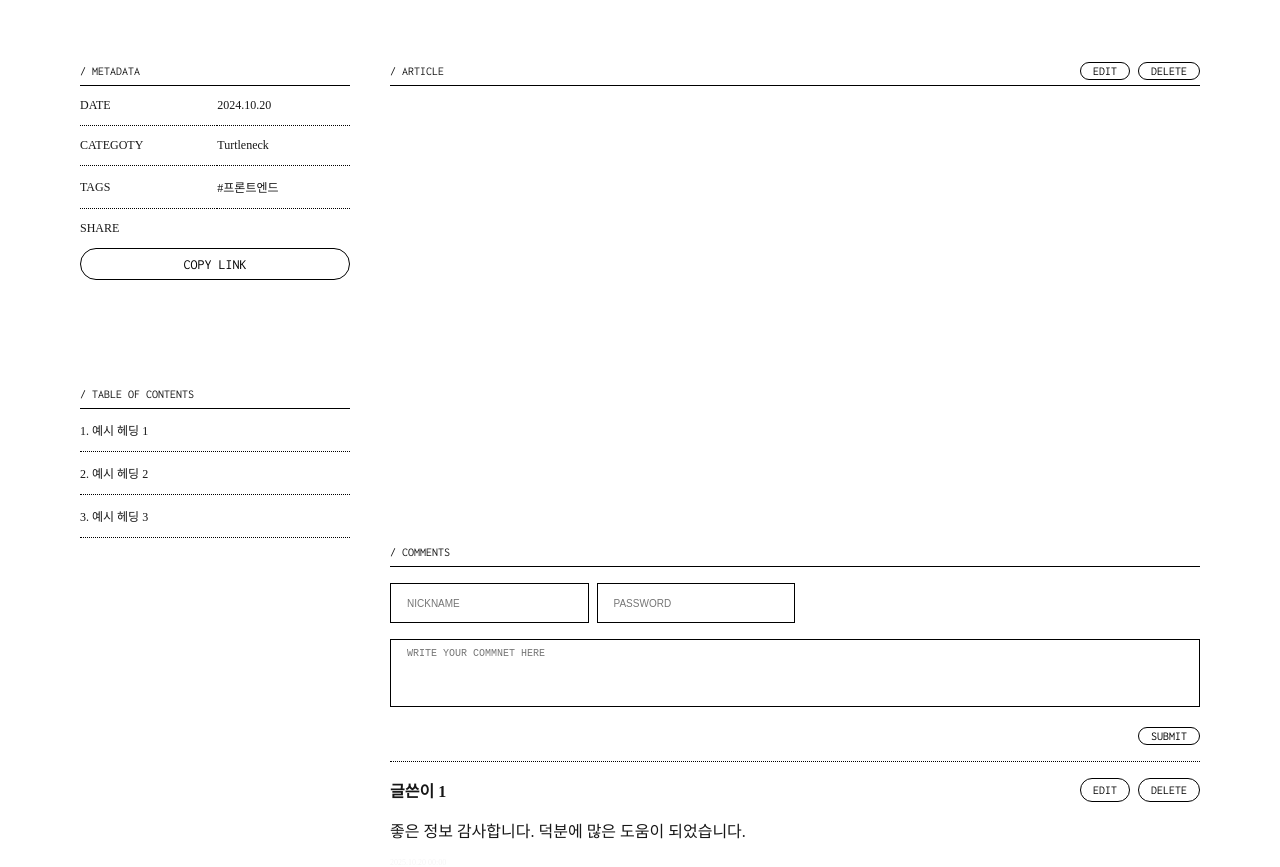
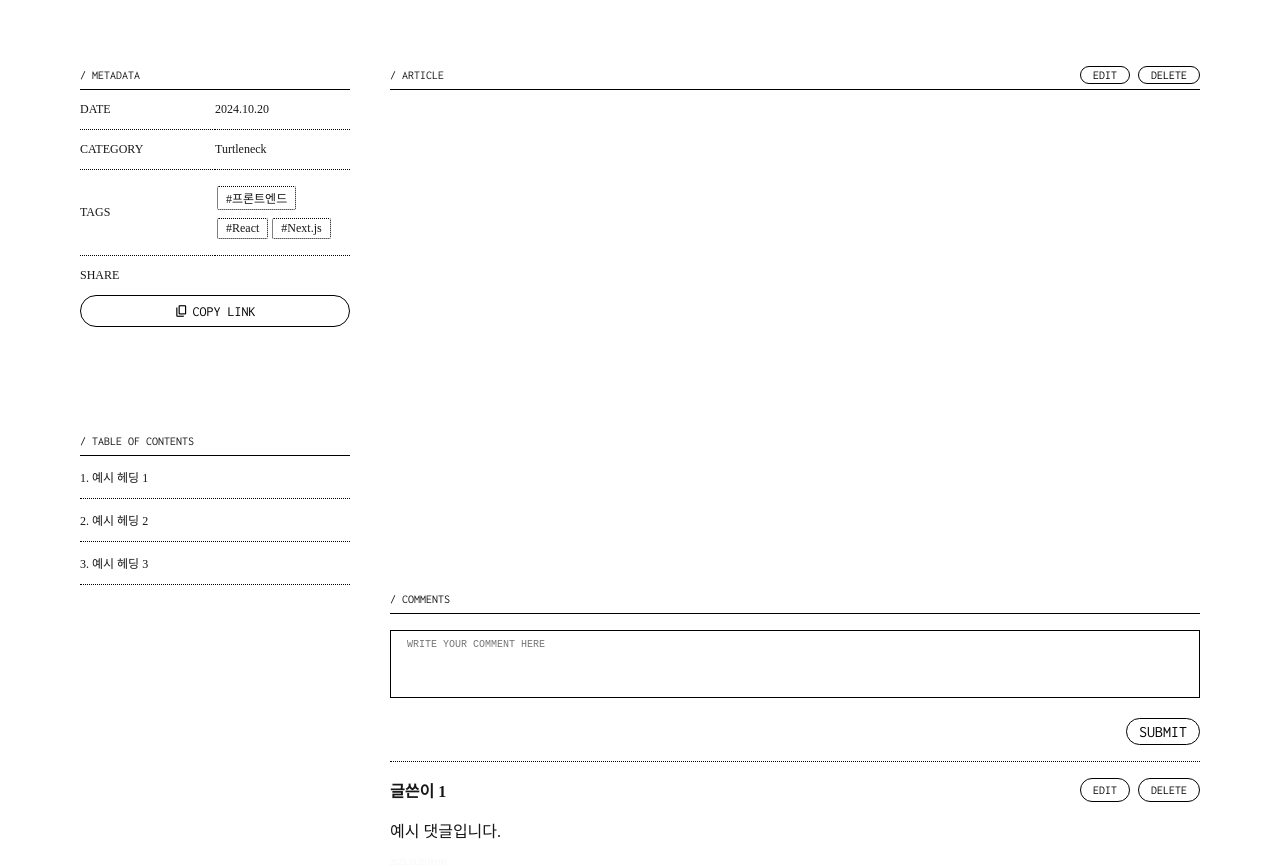
Before and after one commit to prgrms-fe-devcourse/NFE1_2_3_Turtleneck, a Next.js app in the folder client/: page /post in a window 1280 px wide. Shown: the part 240-1107 px from the top of the page. Built offline with nearby package versions, Linux system fonts and the light colour scheme.

Commit message:
:sparkles: Feat: 상세 페이지 조회, 및 댓글 화면 구현 ( #10 #12 )

```diff
--- a/client/package.json
+++ b/client/package.json
@@ -15,6 +15,7 @@
     "@tanstack/react-query": "^5.59.15",
     "axios": "^1.7.7",
     "jsonwebtoken": "^9.0.2",
+    "markdown-it": "^14.1.0",
     "next": "14.2.15",
     "next-swagger-doc": "^0.4.0",
     "react": "^18",
--- /dev/null
+++ b/client/src/app/post/components/CommentSection.module.scss
@@ -0,0 +1,139 @@
+.section_name {
+    font-family: 'Inconsolata', serif;
+    font-size: 12px;
+    padding: 8px 0;
+    border-bottom: 1px solid black;
+    margin-bottom: 8px;
+}
+
+.btn_edit,
+.btn_delete,
+.btn_save,
+.btn_cancel {
+    padding: 2px 12px;
+    background-color: transparent;
+    border: 0.5px solid black;
+    border-radius: 1000px;
+    font-family: 'Inconsolata', serif;
+    font-size: 12px;
+    cursor: pointer;
+}
+
+.comments_section {
+    grid-area: comments;
+}
+
+.comment_form {
+    border-bottom: 0.5px dotted black;
+}
+
+.comment_form input {
+    height: 40px;
+    padding: 0;
+    padding-left: 8px;
+    border: 1px solid black;
+    line-height: 40px;
+    box-sizing: border-box;
+}
+
+.comment_form ::placeholder {
+    padding-left: 8px;
+    height: 20px;
+    line-height: 20px;
+    font-size: 10px;
+}
+
+.commenter_info {
+    margin-top: 16px;
+    display: flex;
+    align-items: center;
+    gap: 8px;
+}
+
+.input_nickname,
+.input_password {
+    width: calc(25% - 4px);
+    padding: 0;
+    border: 1px solid black;
+    height: 20px;
+    line-height: 20px;
+    box-sizing: border-box;
+}
+
+.input_nickname:focus-visible,
+.input_password:focus-visible {
+    outline-color: #2ed3b7;
+}
+
+.input_comment_text {
+    margin-top: 8px;
+    margin-bottom: 16px;
+    width: 100%;
+    height: 68px;
+    border: 1px solid black;
+    resize: none;
+    padding: 4px 8px;
+}
+
+.input_comment_text:focus-visible {
+    outline-color: #2ed3b7;
+    // border: 1px solid #2ed3b7;
+    shape-outside: margin-box;
+}
+
+.submit_wrapper {
+    display: flex;
+    justify-content: flex-end;
+    margin-bottom: 16px;
+}
+
+.btn_submit {
+    padding: 4px 12px;
+    background-color: transparent;
+    border: 0.5px solid black;
+    border-radius: 1000px;
+    font-family: 'Inconsolata', serif;
+    font-size: 16px;
+    cursor: pointer;
+}
+
+.btn_submit:hover,
+.btn_submit:focus-visible {
+    background-color: #2ed3b7;
+    border-color: #2ed3b7;
+}
+
+.comments_list {
+    list-style: none;
+}
+
+.comment_header {
+    margin-top: 16px;
+    display: flex;
+    justify-content: space-between;
+    margin-bottom: 16px;
+}
+
+.comment_nickname {
+    font-weight: 600;
+}
+
+.comment_menu {
+    display: flex;
+    gap: 8px;
+}
+
+.comment_content {
+    margin-bottom: 16px;
+}
+
+.comment_date {
+    font-size: 8px;
+    color: #f5f5f5;
+}
+
+.edit_buttons {
+    display: flex;
+    justify-content: flex-end;
+    gap: 8px;
+}
--- /dev/null
+++ b/client/src/app/post/components/comments.jsx
@@ -0,0 +1,92 @@
+'use client';
+
+import { useState } from 'react';
+import styles from './CommentSection.module.scss';
+
+export default function CommentSection() {
+  const [isAdmin, setIsAdmin] = useState(true); // Admin 여부 상태
+  const [isEditing, setIsEditing] = useState(false);
+  const [editComment, setEditComment] = useState(
+    '예시 댓글입니다.',
+  );
+
+  const handleEditClick = () => {
+    setIsEditing(true);
+  };
+
+  const handleCancelClick = () => {
+    setIsEditing(false);
+  };
+
+  const handleSaveClick = () => {
+    setIsEditing(false);
+  };
+
+  return (
+    <div className={styles.comments_section}>
+      <div className={styles.comment_form_header}>
+        <div className={styles.section_name}>/ COMMENTS</div>
+      </div>
+
+      <div className={styles.comment_form}>
+        {!isAdmin && (
+          <div className={styles.commenter_info}>
+            <input
+              type="text"
+              className={styles.input_nickname}
+              placeholder="NICKNAME"
+            />
+            <input
+              type="password"
+              className={styles.input_password}
+              placeholder="PASSWORD"
+            />
+          </div>
+        )}
+        <textarea
+          type="text"
+          className={styles.input_comment_text}
+          placeholder="WRITE YOUR COMMENT HERE"
+        />
+        <div className={styles.submit_wrapper}>
+          <button className={styles.btn_submit}>SUBMIT</button>
+        </div>
+      </div>
+
+      <div className={styles.comments_list}>
+        <li className={styles.comment_item}>
+          <div className={styles.comment_header}>
+            <p className={styles.comment_nickname}>글쓴이 1</p>
+            <div className={styles.comment_menu}>
+              {isEditing ? (
+                <div className={styles.edit_buttons}>
+                  <button className={styles.btn_save} onClick={handleSaveClick}>SAVE</button>
+                  <button className={styles.btn_cancel} onClick={handleCancelClick}>CANCEL</button>
+                </div>
+              ) : (
+                <>
+                  <button className={styles.btn_edit} onClick={handleEditClick}>EDIT</button>
+                  <button className={styles.btn_delete}>DELETE</button>
+                </>
+              )}
+            </div>
+          </div>
+          {isEditing ? (
+            <div className={styles.edit_form}>
+              <textarea
+                className={styles.input_comment_text}
+                value={editComment}
+                onChange={(e) => setEditComment(e.target.value)}
+              />
+            </div>
+          ) : (
+            <div>
+              <p className={styles.comment_content}>{editComment}</p>
+              <p className={styles.comment_date}>2025.10.20 00:00</p>
+            </div>
+          )}
+        </li>
+      </div>
+    </div>
+  );
+}
--- a/client/src/app/post/page.jsx
+++ b/client/src/app/post/page.jsx
@@ -1,44 +1,70 @@
 import React from 'react';
 import MarkdownIt from 'markdown-it';
 import styles from './post.module.scss';
+import CommentSection from './components/comments';
 
+// MarkdownIt 인스턴스 생성 (마크다운 렌더링에 사용)
 const md = new MarkdownIt();
 
+// 페이지 컴포넌트
 const page = () => {
+  // 메타데이터 태그를 확인하기 위한 더미 태그 문자열. 쉼표로 구분
+  const dummyTags = "#프론트엔드,#React,#Next.js";
+
   return (
     <div className={styles.post_container}>
+      {/* 헤더 섹션: 페이지 상단에 뒤로가기 버튼과 포스트 제목 */}
       <header className={styles.header_section}>
-        <button className={styles.btn_back}>[B] BACK</button>
+        <button className={styles.btn_back}>
+          <span className={styles.materialIcon}>arrow_back</span>
+        </button>
         <h1 className={styles.post_title}>
           React와 Next.js로 만드는 마크다운 블로그
         </h1>
       </header>
 
+      {/* 사이드바 섹션: 메타데이터와 목차 */}
+      {/* 메타데이터 섹션: 게시글의 날짜, 카테고리, 태그, 공유 버튼을 제공*/}
       <aside className={styles.aside_section}>
         <div className={styles.metadata_section}>
           <div className={styles.section_name}>/ METADATA</div>
           <table>
             <tbody>
+              {/* 포스트 날짜 */}
               <tr>
                 <th className={styles.metadata_label}>DATE</th>
                 <td className={styles.metadata_value}>2024.10.20</td>
               </tr>
+              {/* 카테고리 정보 */}
               <tr>
-                <th className={styles.metadata_label}>CATEGOTY</th>
+                <th className={styles.metadata_label}>CATEGORY</th>
                 <td className={styles.metadata_value}>Turtleneck</td>
               </tr>
+              {/* 태그 정보 */}
               <tr>
                 <th className={styles.metadata_label}>TAGS</th>
-                <td className={styles.metadata_value}>#프론트엔드</td>
+                <td className={styles.metadata_value}>
+                  {/* 쉼표로 구분된 태그 */}
+                  {dummyTags.split(",").map((tag, index) => (
+                    <span key={index} className={styles.tag}>
+                      {tag.trim()}
+                    </span>
+                  ))}
+                </td>
               </tr>
+              {/* 링크 복사 버튼 */}
               <tr>
                 <th className={styles.metadata_label}>SHARE</th>
                 <td className={styles.metadata_value}></td>
               </tr>
             </tbody>
           </table>
-          <button className={styles.btn_share_copy}>COPY LINK</button>
+          <button className={styles.btn_share_copy}>
+            <span className={styles.materialIcon}>content_copy</span>COPY LINK
+          </button>
         </div>
+
+        {/* 목차 섹션: 포스트 내부의 헤딩 목록을 보여줌 */}
         <div className={styles.toc_section}>
           <div className={styles.section_name}>/ TABLE OF CONTENTS</div>
           <ol className={styles.toc_list}>
@@ -49,7 +75,9 @@ const page = () => {
         </div>
       </aside>
 
+      {/* 본문 섹션 */}
       <div className={styles.article_section}>
+        {/* 본문 헤더: 아티클 레이블과 편집/삭제 버튼 */}
         <div className={styles.article_header}>
           <div className={styles.section_name}>/ ARTICLE</div>
           <div className={styles.article_btns}>
@@ -57,55 +85,15 @@ const page = () => {
             <button className={styles.btn_delete}>DELETE</button>
           </div>
         </div>
+
+        {/* 아티클 내용: 마크다운으로 작성된 본문이 렌더링될 영역 */}
         <article className={styles.article_content}>
           {/* 더미 마크다운 문서 렌더링 */}
         </article>
       </div>
 
-      <div className={styles.comments_section}>
-        <div className={styles.comment_form_header}>
-          <div className={styles.section_name}>/ COMMENTS</div>
-          {/* <button className={styles.btn_post_like}>POST LIKE</button> */}
-        </div>
-        <div className={styles.comment_form}>
-          <div className={styles.commenter_info}>
-            <input
-              type="text"
-              className={styles.input_nickname}
-              placeholder="NICKNAME"
-            />
-            <input
-              type="password"
-              className={styles.input_password}
-              placeholder="PASSWORD"
-            />
-          </div>
-          <textarea
-            type="text"
-            className={styles.input_comment_text}
-            placeholder="WRITE YOUR COMMNET HERE"
-          />
-          <div className={styles.submit_wrapper}>
-            <button className={styles.btn_submit}>SUBMIT</button>
-          </div>
-        </div>
-
-        <div className={styles.comments_list}>
-          <li className={styles.comment_item}>
-            <div className={styles.comment_header}>
-              <p className={styles.comment_nickname}>글쓴이 1</p>
-              <div className={styles.comment_menu}>
-                <button className={styles.btn_edit}>EDIT</button>
-                <button className={styles.btn_delete}>DELETE</button>
-              </div>
-            </div>
-            <p className={styles.comment_content}>
-              좋은 정보 감사합니다. 덕분에 많은 도움이 되었습니다.
-            </p>
-            <p className={styles.comment_date}>2025.10.20 00:00</p>
-          </li>
-        </div>
-      </div>
+      {/* 댓글 섹션 */}
+      <CommentSection />
     </div>
   );
 };
--- a/client/src/app/post/post.module.scss
+++ b/client/src/app/post/post.module.scss
@@ -1,4 +1,15 @@
 @import url('https://fonts.googleapis.com/css2?family=Inconsolata:wght@200..900&display=swap');
+
+@import url('https://fonts.googleapis.com/css2?family=Material+Symbols+Outlined:wght@400');
+
+.materialIcon {
+    font-family: 'Material Symbols Outlined';
+    font-weight: 400;
+    font-variation-settings: 'FILL' 0, 'wght' 400, 'GRAD' 0, 'opsz' 24;
+    display: inline-flex;
+    align-items: center;
+    justify-content: center;
+}
 
 .post_container {
     box-sizing: border-box;
@@ -30,8 +41,7 @@
 }
 
 .btn_back:hover,
-.btn_back:focus,
-.btn_back:focus-within {
+.btn_back:focus-visible {
     background-color: #2ed3b7;
 }
 
@@ -77,11 +87,22 @@
 .metadata_value {
     padding: 12px 0;
     text-align: start;
+    width: 50%;
 }
 
 .metadata_label {
     font-weight: 400;
 }
+
+.tag {
+    display: inline-block;
+    margin-right: 8px;
+    padding: 2px 8px;
+    margin: 4px 2px;
+    border: 1px dotted #000; // 점선 테두리 스타일
+    border-radius: 2px;
+    font-size: 12px;
+  }
 
 .btn_share_copy {
     width: 100%;
@@ -91,8 +112,16 @@
     border-radius: 1000px;
     background-color: transparent;
     font-size: 14px;
-    font-family: 'Inconsolata',serif;
+    font-family: 'Inconsolata', serif;
     cursor: pointer;
+    display: flex;
+    align-items: center;
+    justify-content: center;
+    gap: 4px;
+}
+
+.btn_share_copy .materialIcon {
+    font-size: 14px;
 }
 
 .btn_share_copy:hover,
@@ -108,7 +137,6 @@
 
 .article_section {
     grid-area: article;
-    // background-color: #2ed3b7;
 }
 
 .article_header {
@@ -140,124 +168,9 @@
 }
 
 .btn_edit:hover,
-.btn_edit:focus,
+.btn_edit:focus-visible,
 .btn_delete:hover,
-.btn_delete:focus {
+.btn_delete:focus-visible {
     background-color: #2ed3b7;
     border-color: #2ed3b7;
 }
-
-
-
-.comments_section {
-    grid-area: comments;
-}
-
-.comment_form {
-    border-bottom:  0.5px dotted black;
-}
-
-.comment_form input {
-    height: 40px;
-    padding: 0;
-    padding-left: 8px;
-    border: 1px solid black;
-    line-height: 40px;
-    box-sizing: border-box;
-
-  }
-
-.comment_form ::placeholder {
-    padding-left: 8px;
-    height: 20px;
-    line-height: 20px;
-    font-size: 10px;
-}
-
-.commenter_info {
-    margin: 16px 0;
-    display: flex;
-    align-items: center;
-    gap: 8px;
-}
-
-.input_nickname,
-.input_password {
-    width: calc(25% - 4px);
-    padding: 0;
-    border: 1px solid black;
-    height: 20px;
-    line-height: 20px;
-    box-sizing: border-box;
-}
-
-.input_nickname:focus,
-.input_password:focus {
-    outline-color: #2ed3b7;
-}
-
-.input_comment_text {
-    margin-bottom: 16px;
-    width: 100%;
-    height: 68px;
-    border: 1px solid black;
-    resize: none;
-    padding: 4px 8px;
-}
-
-.input_comment_text:focus {
-    outline-color: #2ed3b7;
-    // border: 1px solid #2ed3b7;
-    shape-outside: margin-box;
-}
-
-.submit_wrapper {
-    display: flex;
-    justify-content: flex-end;
-    margin-bottom: 16px;
-}
-
-.btn_submit {
-    padding: 2px 12px;
-    background-color: transparent;
-    border: 0.5px solid black;
-    border-radius: 1000px;
-    font-family: 'Inconsolata', serif;
-    font-size: 12px;
-    cursor: pointer;
-}
-
-.btn_submit:hover,
-.btn_submit:focus-visible {
-    background-color: #2ed3b7;
-    border-color: #2ed3b7;
-}
-
-.comments_list {
-    list-style: none;
-}
-
-.comment_header{
-    margin-top: 16px;
-    display: flex;
-    justify-content: space-between;
-    margin-bottom: 16px;
-}
-
-.comment_nickname {
-    font-weight: 600;
-}
-
-.comment_menu {
-    display: flex;
-    gap: 8px;
-}
-
-.comment_content {
-    margin-bottom: 16px;
-}
-
-.comment_date {
-    font-size: 8px;
-    color: #f5f5f5;
-}
```
Also changed, not shown: 1 other file (tests, documents, lock files or other folders).
